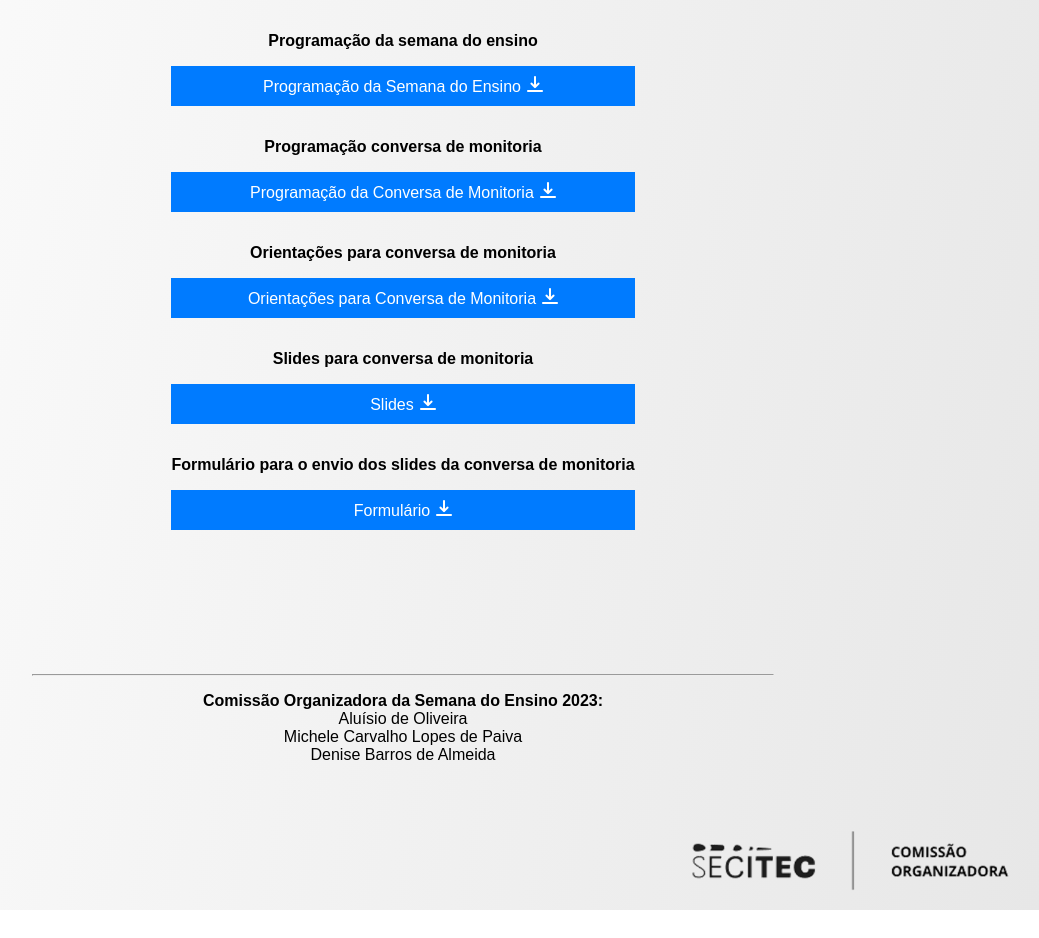
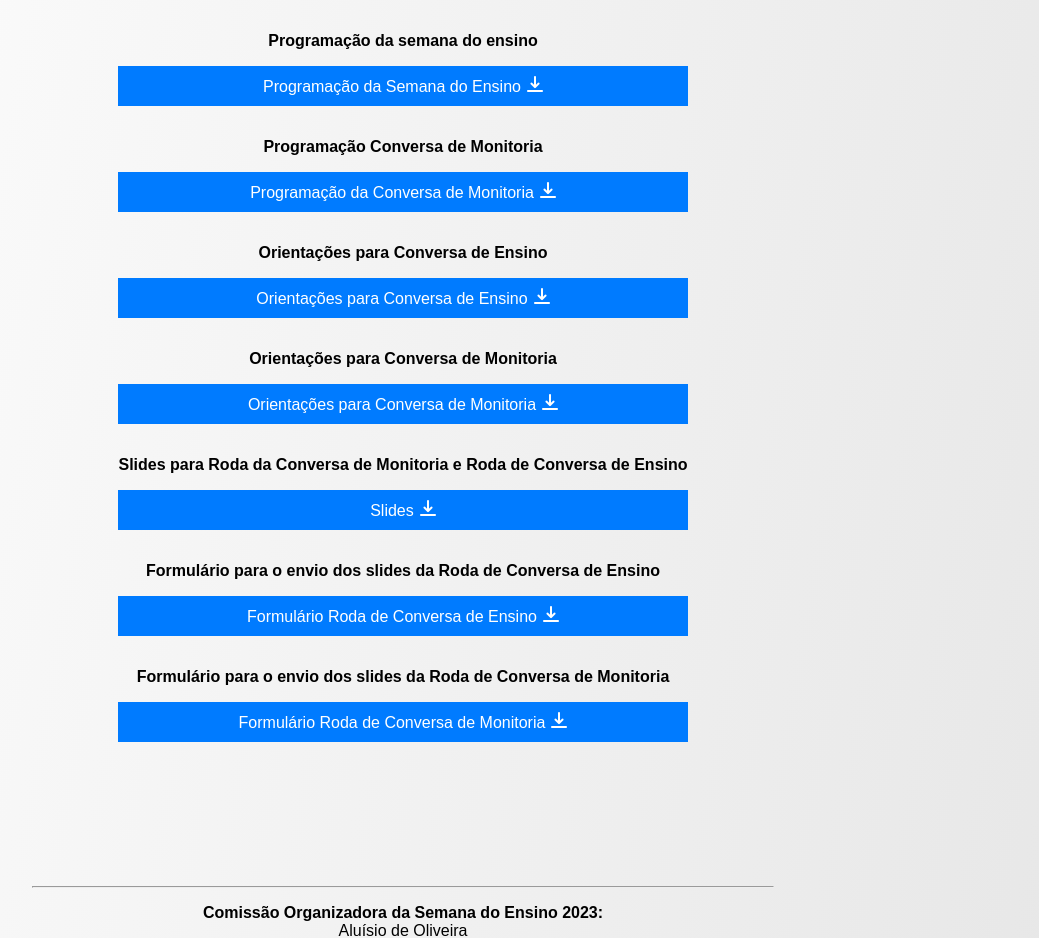
Before and after one commit to secitec-2023/ifsudestemg, a plain HTML site: page docs/pages/semana_do_ensino.html in a window 1280 px wide. Shown: the part 840-1778 px from the top of the page, without its empty margins (237-1276 px from the left). Before the commit the page ends 1750 px from the top, so only its background shows below. Drawn offline with Linux system fonts and the light colour scheme.

Commit message:
Update semana de Ensino

```diff
--- a/docs/pages/semana_do_ensino.html
+++ b/docs/pages/semana_do_ensino.html
@@ -65,24 +65,34 @@
                         <span>Programação da Semana do Ensino</span>
                         <img src="../assets/download-icon.png" alt="Download-img">
                     </a>
-                    <h4>Programação conversa de monitoria</h4>
+                    <h4>Programação Conversa de Monitoria</h4>
                     <a href="https://docs.google.com/document/d/1sWlSn9FNc80RZjE2paFAdSv0HzD6MB9p/edit?usp=sharing&ouid=104309892923378170864&rtpof=true&sd=true">
                         <span>Programação da Conversa de Monitoria</span>
                         <img src="../assets/download-icon.png" alt="Download-img">
                     </a>
-                    <h4>Orientações para conversa de monitoria</h4>
+                    <h4>Orientações para Conversa de Ensino</h4>
+                    <a href="https://docs.google.com/document/d/1fQLeaOwHYKQFj5ZKrXhtMqlpjVEFDZyX3dZxsDX4Af4/edit">
+                        <span>Orientações para Conversa de Ensino</span>
+                        <img src="../assets/download-icon.png" alt="Download-img">
+                    </a>
+                    <h4>Orientações para Conversa de Monitoria</h4>
                     <a href="https://docs.google.com/document/d/1opmKHvHTCvv79_4anwGul1qc8BJjnnHa4DbsEOM9U4A/edit?usp=sharing">
                         <span>Orientações para Conversa de Monitoria</span>
                         <img src="../assets/download-icon.png" alt="Download-img">
                     </a>
-                    <h4>Slides para conversa de monitoria</h4>
+                    <h4>Slides para Roda da Conversa de Monitoria e Roda de Conversa de Ensino</h4>
                     <a href="https://docs.google.com/presentation/d/1GIe2dzOAqhGQ2L2abpn3Qs-rBU1c1uq85KKDE3kTIjw/edit?usp=sharing">
                         <span>Slides</span>
                         <img src="../assets/download-icon.png" alt="Download-img">
                     </a>
-                    <h4>Formulário para o envio dos slides da conversa de monitoria</h4>
+                    <h4>Formulário para o envio dos slides da Roda de Conversa de Ensino</h4>
+                    <a href="https://forms.gle/F5KHBTy7ketFghV69">
+                        <span>Formulário Roda de Conversa de Ensino</span>
+                        <img src="../assets/download-icon.png" alt="Download-img">
+                    </a>
+                    <h4>Formulário para o envio dos slides da Roda de Conversa de Monitoria</h4>
                     <a href="https://forms.gle/R8rKqSbPw8j8Hf6T8">
-                        <span>Formulário</span>
+                        <span>Formulário Roda de Conversa de Monitoria</span>
                         <img src="../assets/download-icon.png" alt="Download-img">
                     </a>
                 </div>
```
